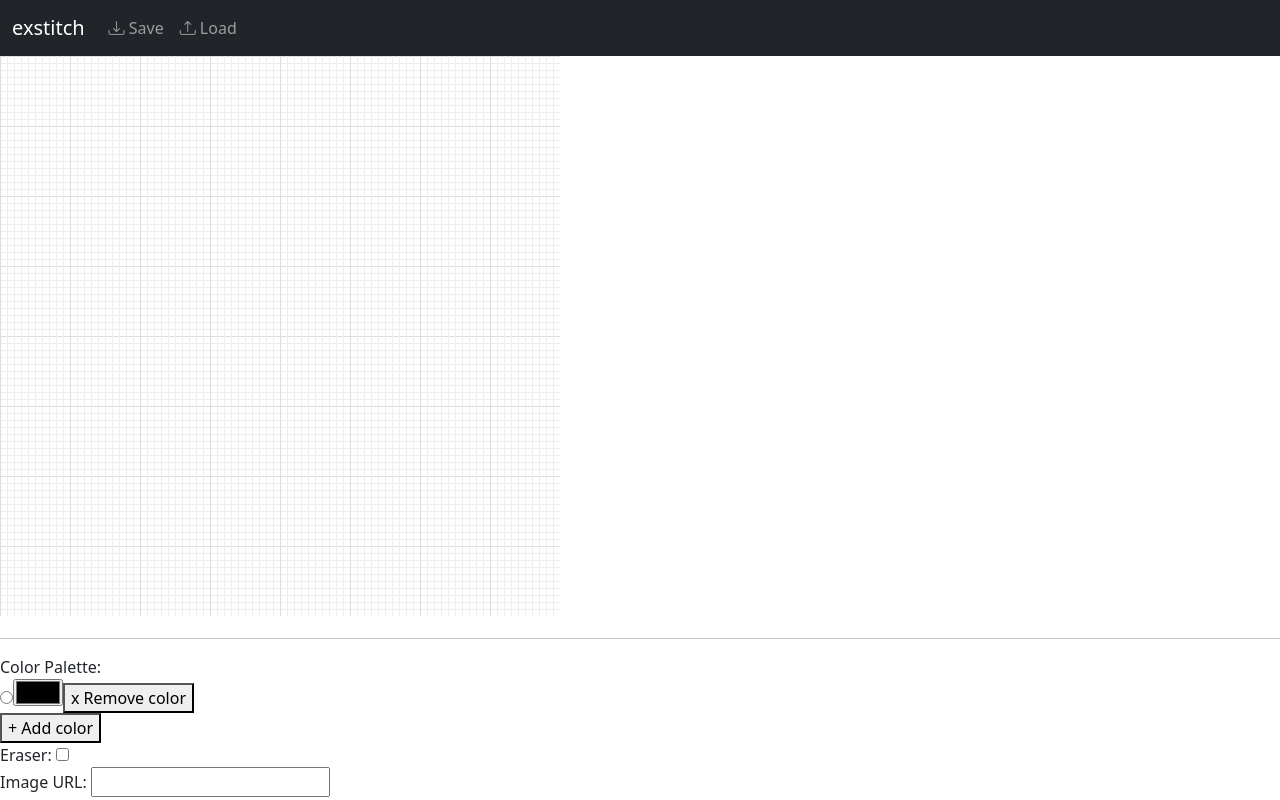
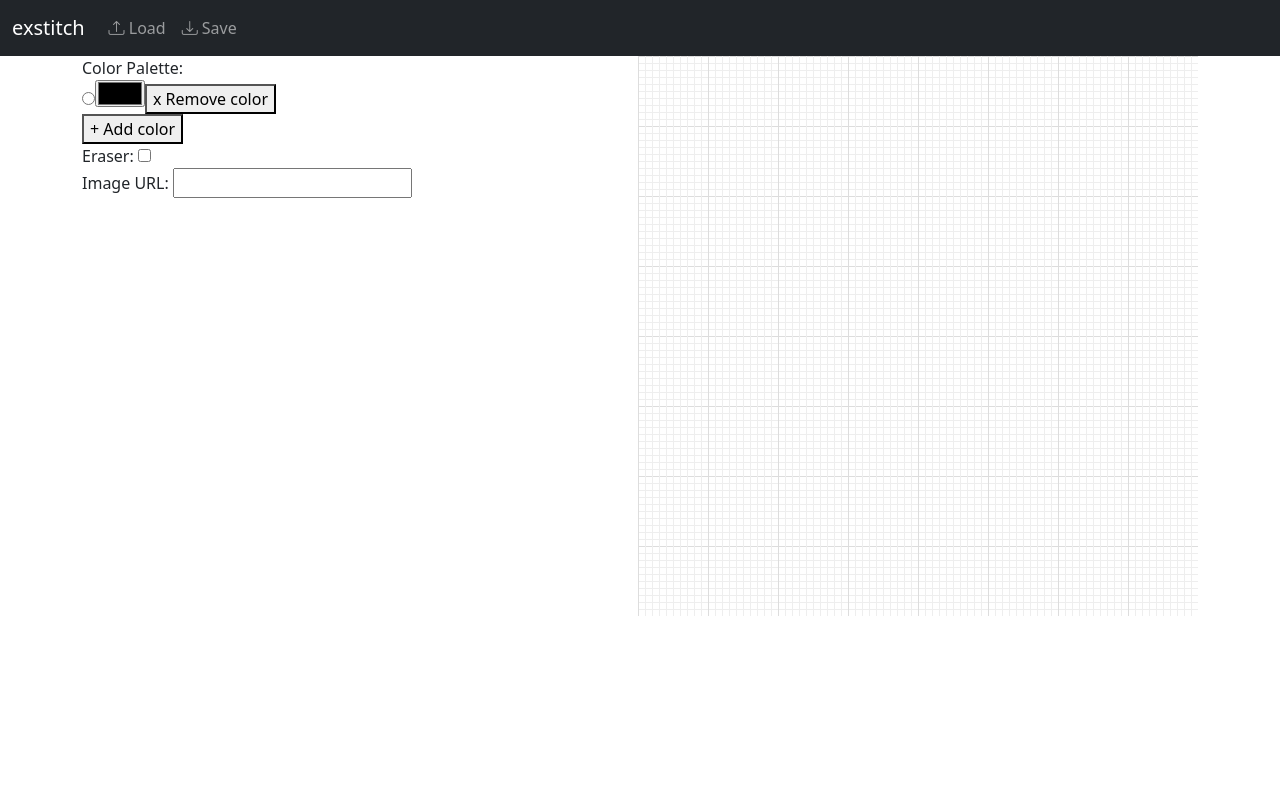
Before and after one commit to monman53/exstitch, a React (Create React App) app: page / in a window 1280 px wide. Built offline with nearby package versions, Linux system fonts and the light colour scheme.

Commit message:
Change layout

```diff
--- a/src/Editor.tsx
+++ b/src/Editor.tsx
@@ -237,30 +237,26 @@ function Editor() {
           </button>
           <div className="collapse navbar-collapse" id="navbarNav">
             <ul className="navbar-nav">
-              <li className="nav-item">
-                <a className="nav-link" onClick={exportData} href=""><i className="bi bi-download"></i> Save</a>
-              </li>
+              {/* Load button */}
               <li className="nav-item">
                 <label>
                   <a className="nav-link" style={{ cursor: "pointer" }}><i className="bi bi-upload"></i> Load</a>
                   <input style={{ display: "none" }} className="form-control" type="file" onChange={loadData} id="load" />
                 </label>
               </li>
+              {/* Save button */}
+              <li className="nav-item">
+                <a className="nav-link" onClick={exportData} href=""><i className="bi bi-download"></i> Save</a>
+              </li>
             </ul>
           </div>
         </div>
       </nav >
 
-      {/* Canvases */}
-      < div style={{ position: "relative" }
-      }>
-        <canvas ref={BGCanvasRef} height={height} width={width} />
-        <canvas ref={canvasRef} height={height} width={width} onClick={handleOnClick} style={{ position: "absolute", top: "0", left: "0" }} />
-      </div >
-
+      <div className="container">
+        <div className="row">
           {/* Control panel */}
-      < hr />
-      <div>
+          <div className="col">
             Color Palette: <div />
             {state.color.map((c) => {
               const key = c.key;
@@ -282,6 +278,16 @@ function Editor() {
             <br />
             Image URL: <input type="text" value={state.imageURL} onChange={handleImageURLChange} />
           </div>
+
+          {/* Canvases */}
+          <div className="col">
+            <div style={{ position: "relative" }}>
+              <canvas ref={BGCanvasRef} height={height} width={width} />
+              <canvas ref={canvasRef} height={height} width={width} onClick={handleOnClick} style={{ position: "absolute", top: "0", left: "0" }} />
+            </div >
+          </div>
+        </div>
+      </div>
     </div >
   );
 }
```
Lines whose indentation alone changed are shown as unchanged.
